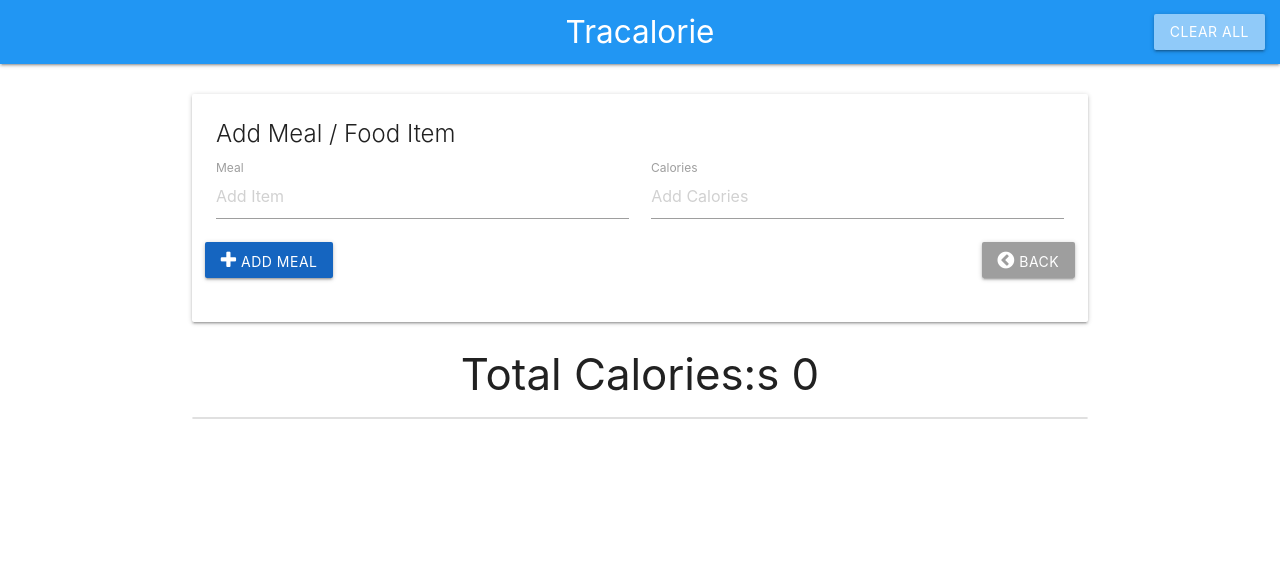
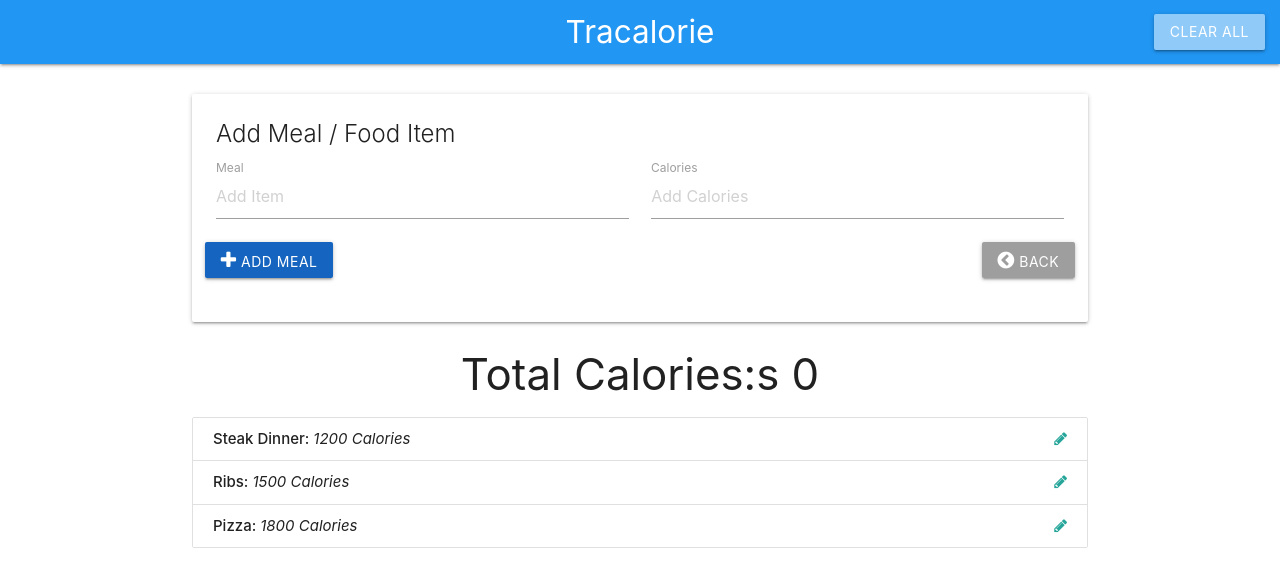
Before and after one commit to haloos/tracalorie, a plain HTML site: page index.html in a window 1280 px wide. Drawn offline with nearby package versions, Linux system fonts and the light colour scheme.

Commit message:
Get & Populate Items

```diff
--- a/app.js
+++ b/app.js
@@ -23,6 +23,9 @@ const ItemCtrl = (function(){
 
   // Public methods
   return {
+    getitems: function(){
+      return data.items;
+    },
     logData: function(){
       return data;
     }
@@ -34,7 +37,21 @@ const UICtrl = (function(){
 
   // Public methods
   return {
+    populateItemList: function(items){
+      let html = '';
 
+      items.forEach(function(item){
+          html += `<li class="collection-item" id="item-${item.id}">
+          <strong>${item.name}: </strong> <em>${item.calories} Calories</em>
+          <a href="#" class="secondary-content">
+            <i class="edit-item fa fa-pencil"></i>
+      </a>
+    </li>`;
+      });
+
+      // Insert list items
+      document.querySelector('#item-list').innerHTML = html;
+    }
   }
 
 })();
@@ -45,7 +62,11 @@ const App = (function(ItemCtrl, UICtrl){
   // Public methods
   return {
     init: function(){
-      console.log('App is online...');
+      // Fetch items from data structure
+      const items = ItemCtrl.getitems();
+
+      // Populate list with items
+      UICtrl.populateItemList(items);
     }
   }
 
```
Also changed, not shown: index.html (+3 -3 lines).
